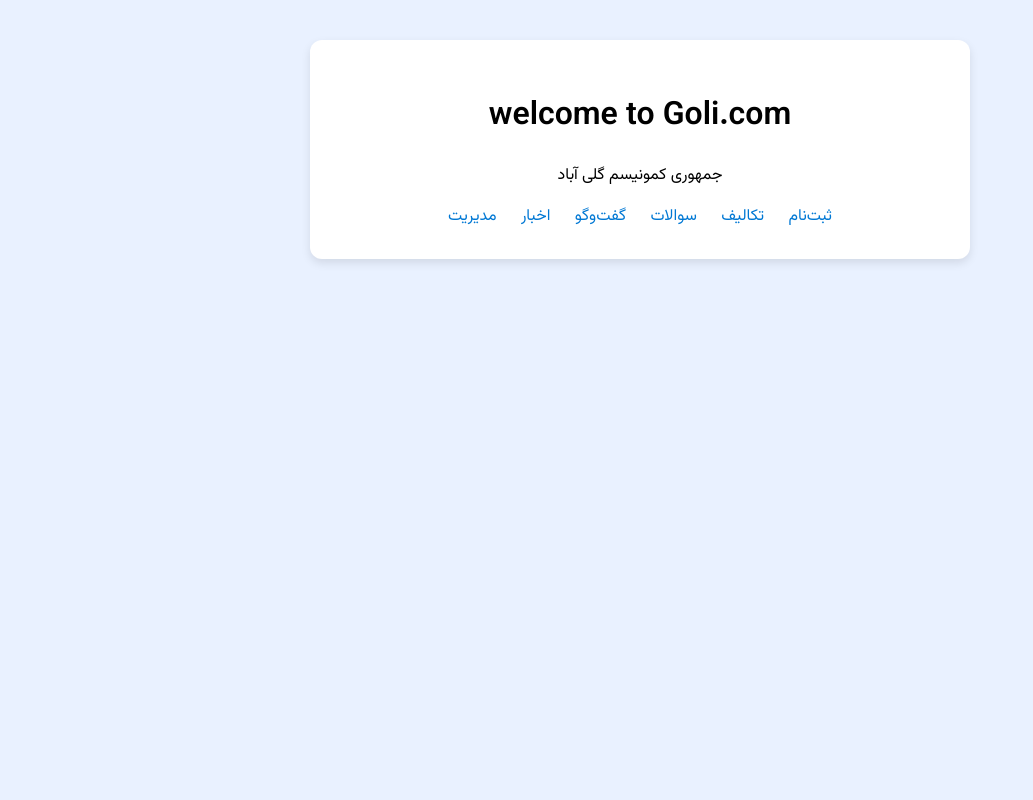
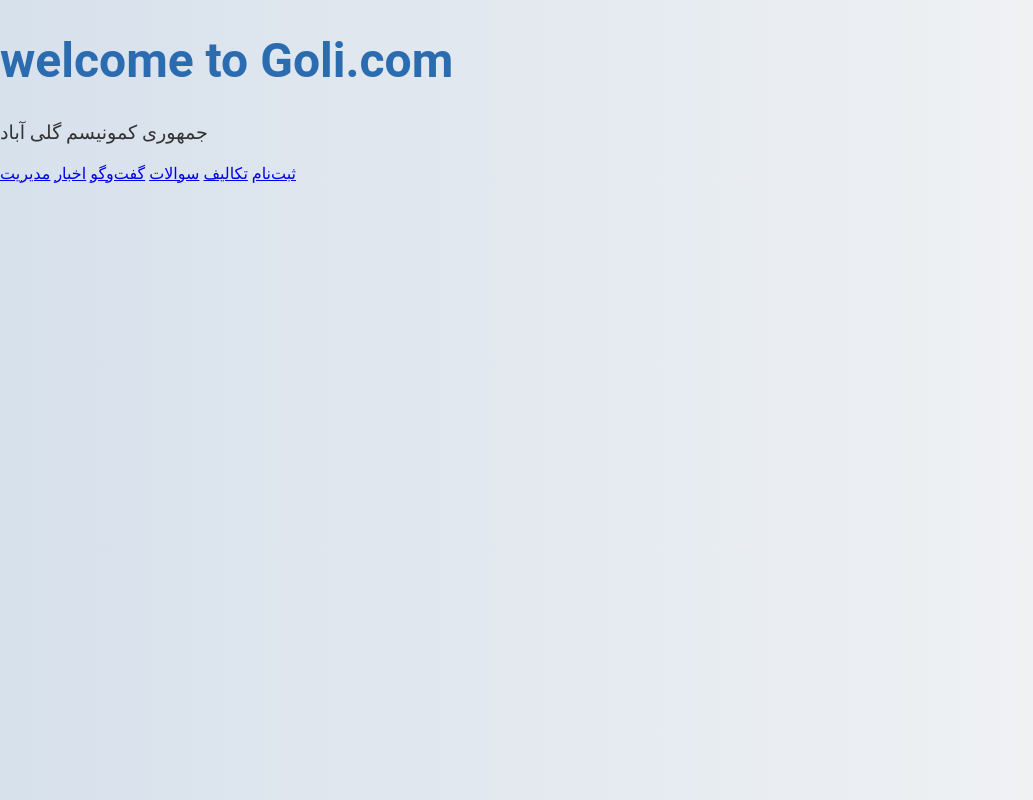
Before and after one commit to Amir-Hossein-AHG0/G.L.C.-2, a plain HTML site: page index.html in a window 1280 px wide. Shown: the whole page, without its empty margins (0-1033 px from the left). Drawn offline with Linux system fonts and the light colour scheme.

Commit message:
Update style.css

```diff
--- a/style.css
+++ b/style.css
@@ -1,49 +1,40 @@
+
 body {
-    font-family: 'Vazirmatn', sans-serif;
-    background-color: #e9f1ff;
+    font-family: 'Roboto', sans-serif;
+    background: linear-gradient(to right, #d7e1ec, #f5f5f5);
     margin: 0;
     padding: 0;
-    direction: rtl;
+    animation: fadeIn 1.5s ease-in-out;
 }
 
-.container {
-    max-width: 600px;
-    margin: 40px auto;
-    background: white;
-    padding: 30px;
-    border-radius: 12px;
-    box-shadow: 0 4px 10px rgba(0,0,0,0.1);
+.main-container {
     text-align: center;
+    padding-top: 100px;
 }
 
-input, textarea, button {
-    display: block;
-    width: 90%;
-    margin: 10px auto;
-    padding: 10px;
-    font-size: 16px;
-    border-radius: 8px;
-    border: 1px solid #ccc;
+h1 {
+    font-size: 3em;
+    color: #2b6cb0;
+    animation: slideDown 1s ease-out;
 }
 
-button {
-    background-color: #0078D4;
-    color: white;
-    border: none;
-    cursor: pointer;
+p {
+    font-size: 1.2em;
+    color: #333;
+    animation: fadeInText 2s ease-in-out;
 }
 
-button:hover {
-    background-color: #005fa3;
+@keyframes fadeIn {
+    from { opacity: 0; }
+    to { opacity: 1; }
 }
 
-nav a {
-    margin: 0 10px;
-    text-decoration: none;
-    color: #0078D4;
-    font-weight: 500;
+@keyframes slideDown {
+    from { transform: translateY(-50px); opacity: 0; }
+    to { transform: translateY(0); opacity: 1; }
 }
 
-nav a:hover {
-    color: #004c8c;
+@keyframes fadeInText {
+    from { opacity: 0; transform: translateY(20px); }
+    to { opacity: 1; transform: translateY(0); }
 }
```
